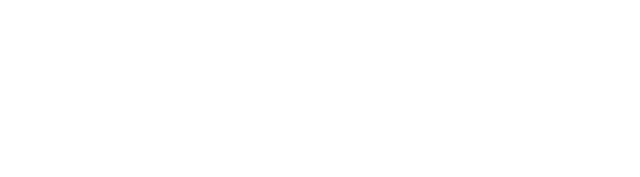
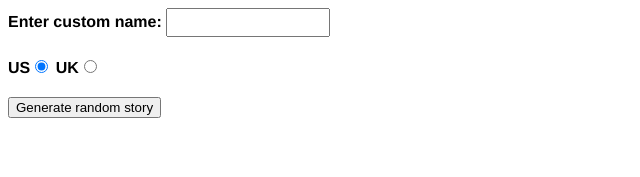
Before and after one commit to kadenrettig/ideal-telegram, a plain HTML site: page index.html in a window 1280 px wide. Shown: the whole page, without its empty margins (0-640 px from the left). Drawn offline with Linux system fonts and the light colour scheme.

Commit message:
integration and work on JS file

```diff
--- a/index.html
+++ b/index.html
@@ -1,7 +1,60 @@
+<!DOCTYPE html>
 <html lang="en">
-    <body>
-        <script>
-            src="main.js"
-        </script>
-    </body>
+  <head>
+    <meta charset="utf-8">
+    <meta http-equiv="X-UA-Compatible" content="IE=edge,chrome=1">
+    <meta name="viewport" content="width=device-width">
+
+    <title>Silly story generator</title>
+
+    <style>
+
+    body {
+      font-family: helvetica, sans-serif;
+      width: 350px;
+    }
+
+    label {
+      font-weight: bold;
+    }
+
+    div {
+      padding-bottom: 20px;
+    }
+
+    input[type="text"] {
+      padding: 5px;
+      width: 150px;
+    }
+
+    p {
+      background: #FFC125;
+      color: #5E2612;
+      padding: 10px;
+      visibility: hidden;
+    }
+
+    </style>
+  </head>
+
+  <body>
+    <div>
+      <label for="customname">Enter custom name:</label>
+      <input id="customname" type="text" placeholder="">
+    </div>
+    <div>
+      <label for="us">US</label><input id="us" type="radio" name="ukus" value="us" checked>
+      <label for="uk">UK</label><input id="uk" type="radio" name="ukus" value="uk">
+    </div>
+    <div>
+      <button class="randomize">Generate random story</button>
+    </div>
+    <!-- Thanks a lot to Willy Aguirre for his help with the code for this assessment -->
+    <p class="story"></p>
+
+
+    <script>
+        src="main.js"
+    </script>
+  </body>
 </html>
```
Also changed, not shown: main.js (+20 -0 lines).
